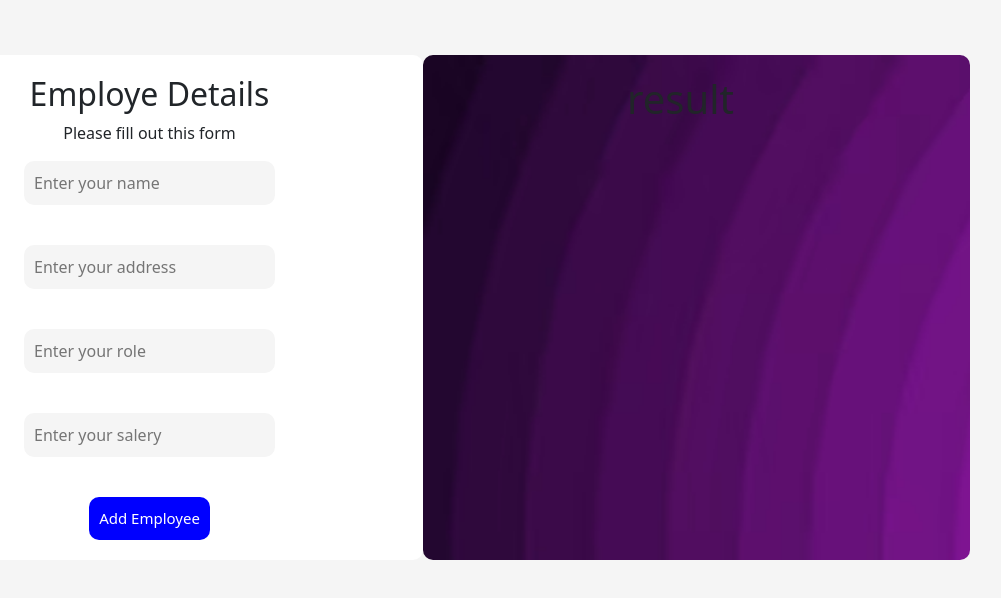
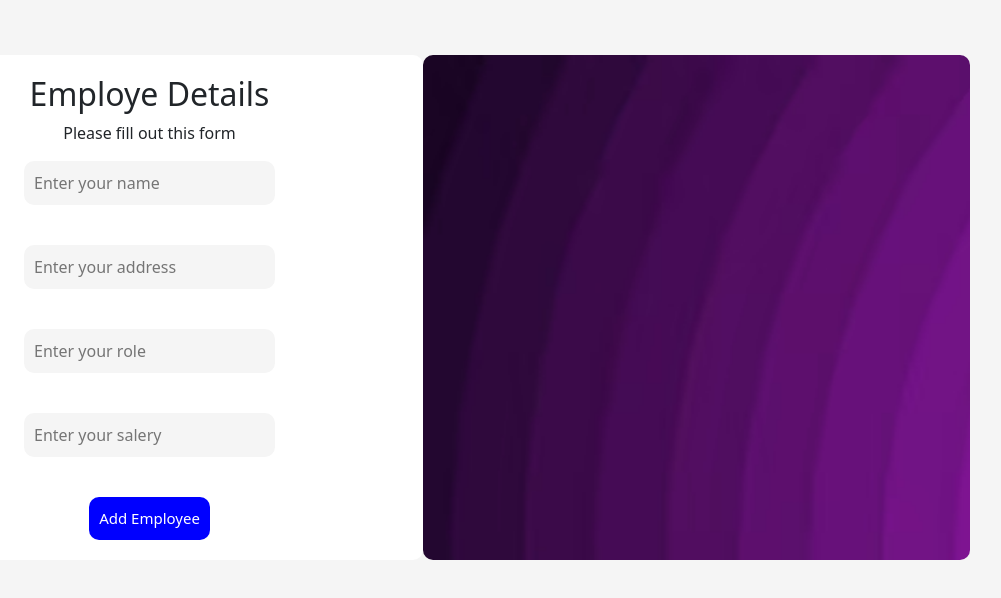
Before and after one commit to lingesh46/employe-from, a plain HTML site: page index.html in a window 1280 px wide. Shown: the whole page, without its empty margins (217-1218 px from the left). Drawn offline with nearby package versions, Linux system fonts and the light colour scheme.

Commit message:
delete h1

```diff
--- a/index.html
+++ b/index.html
@@ -33,7 +33,7 @@
 
             </div>
             <div class="col-md-6 input2">
-                <h1>result</h1>
+
 
 
                 <ul id="employeeList" class="employee-list"></ul>
```
